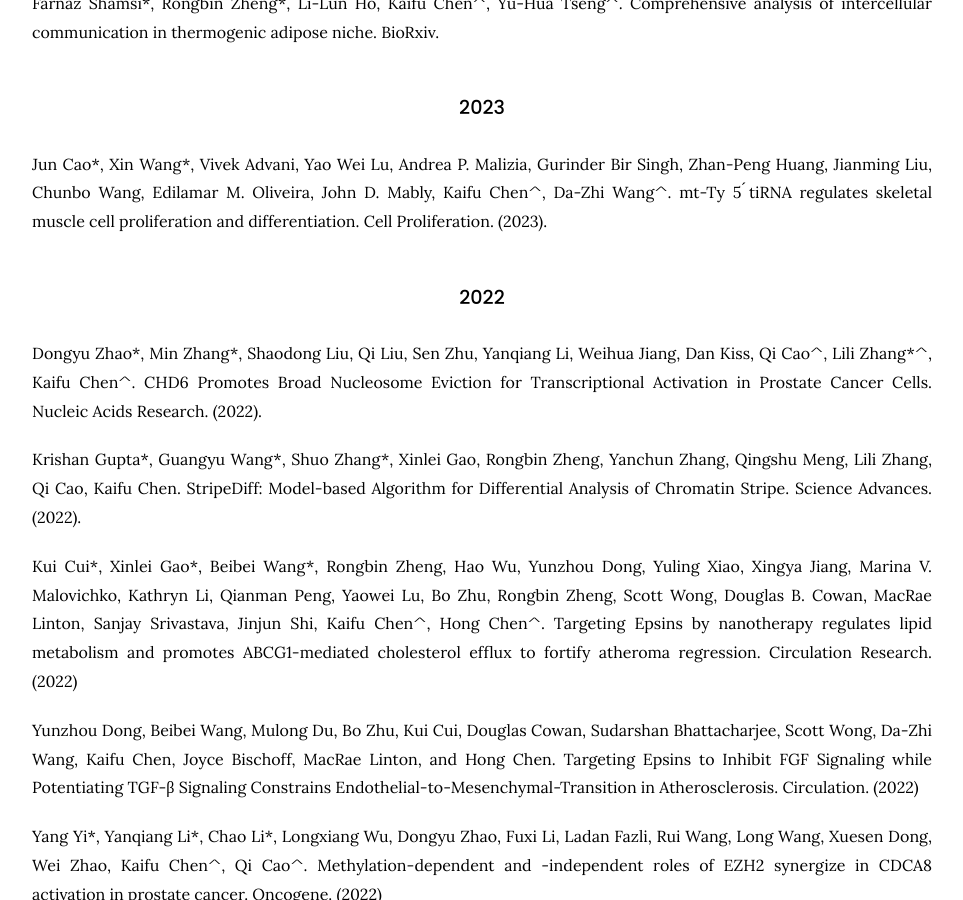
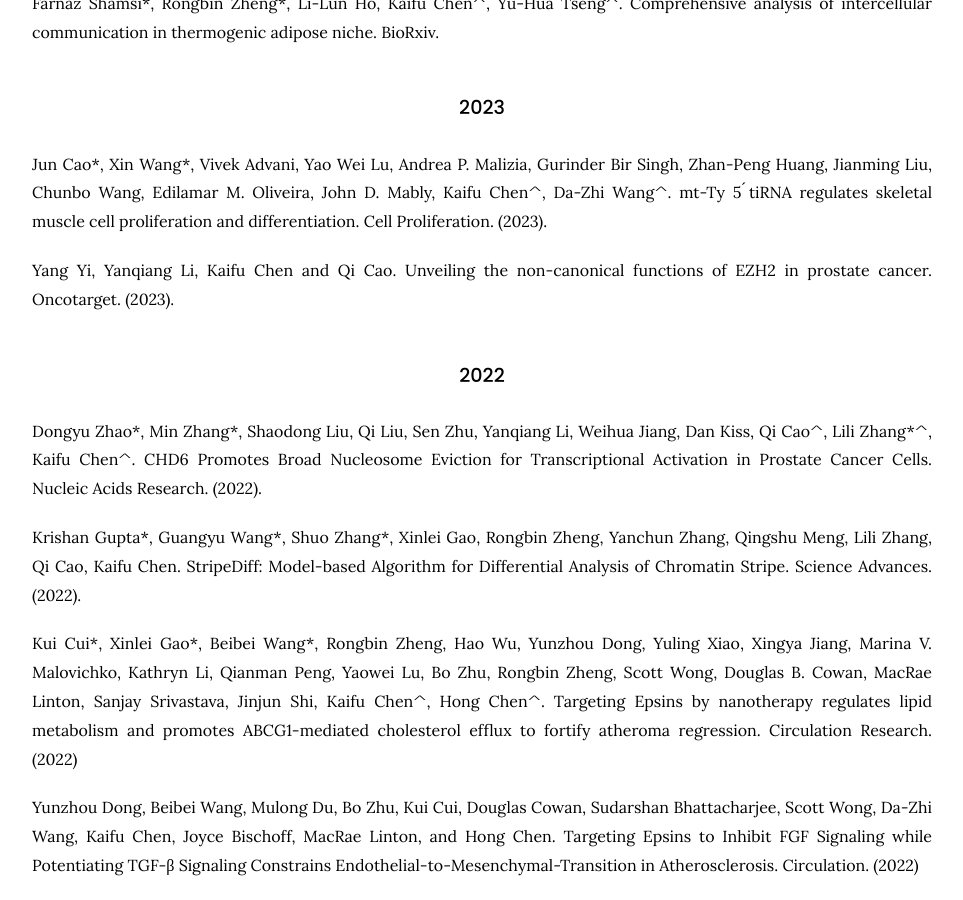
Before and after one commit to kaifuchenlab/kaifuchenlab.github.io, a Jekyll site: the page built from 3.publication/index.md, in a window 1280 px wide and 900 px high, scrolled down 555 px. Shown: the whole window, without its empty margins (158-1121 px from the left). Built offline with Jekyll 4.4.1, drawn with Linux system fonts in a browser that asks for light colours.

Commit message:
Update index.md

```diff
--- a/3.publication/index.md
+++ b/3.publication/index.md
@@ -23,6 +23,8 @@ BioRxiv.
 ### 2023
 
 Jun Cao\*, Xin Wang\*, Vivek Advani, Yao Wei Lu, Andrea P. Malizia, Gurinder Bir Singh, Zhan-Peng Huang, Jianming Liu, Chunbo Wang, Edilamar M. Oliveira, John D. Mably, Kaifu Chen^, Da-Zhi Wang^. mt-Ty 5 ́tiRNA regulates skeletal muscle cell proliferation and differentiation. Cell Proliferation. (2023).
+
+Yang Yi, Yanqiang Li, Kaifu Chen and Qi Cao. Unveiling the non-canonical functions of EZH2 in prostate cancer. Oncotarget. (2023).
 
 ### 2022
 
```
